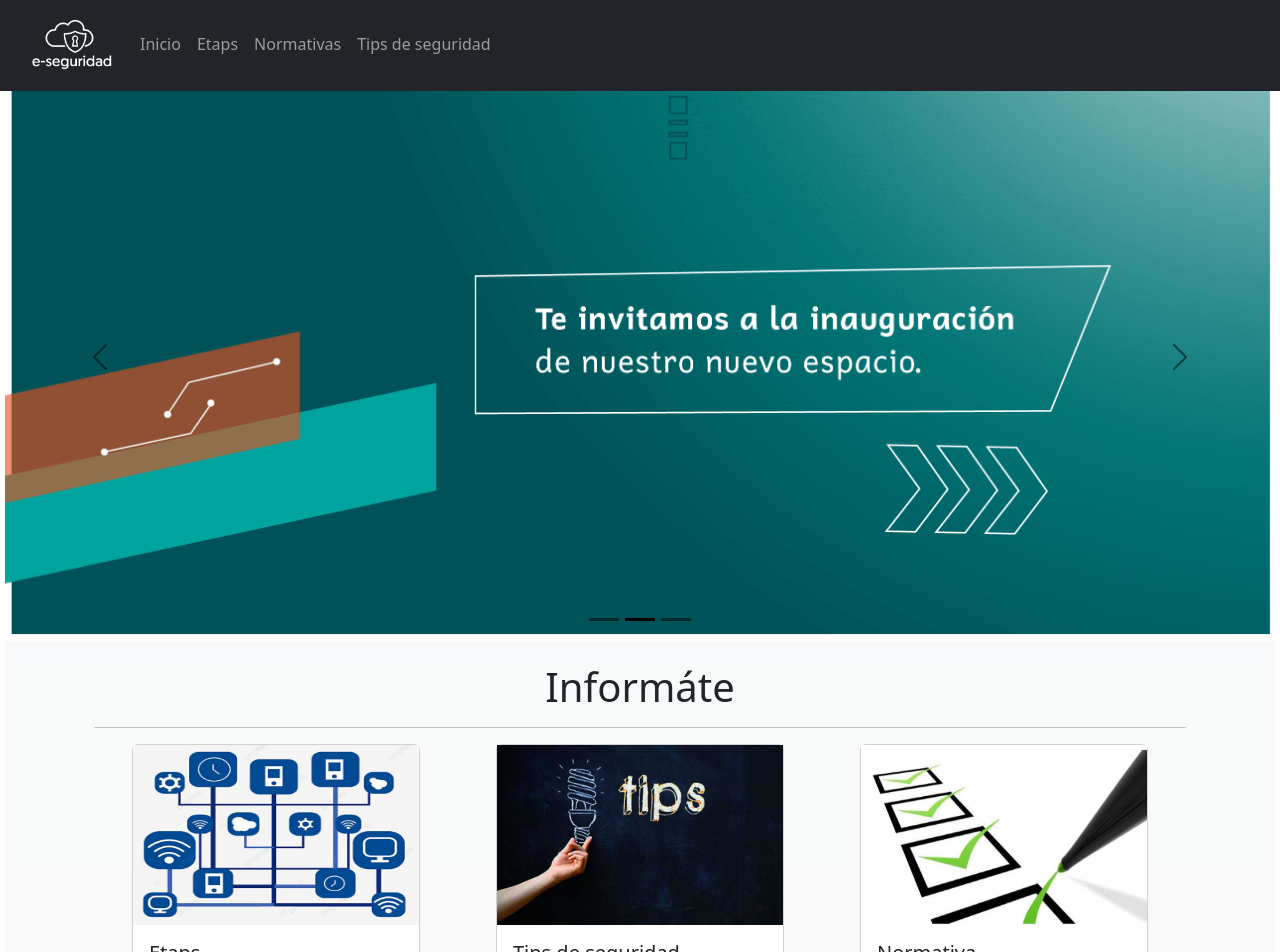
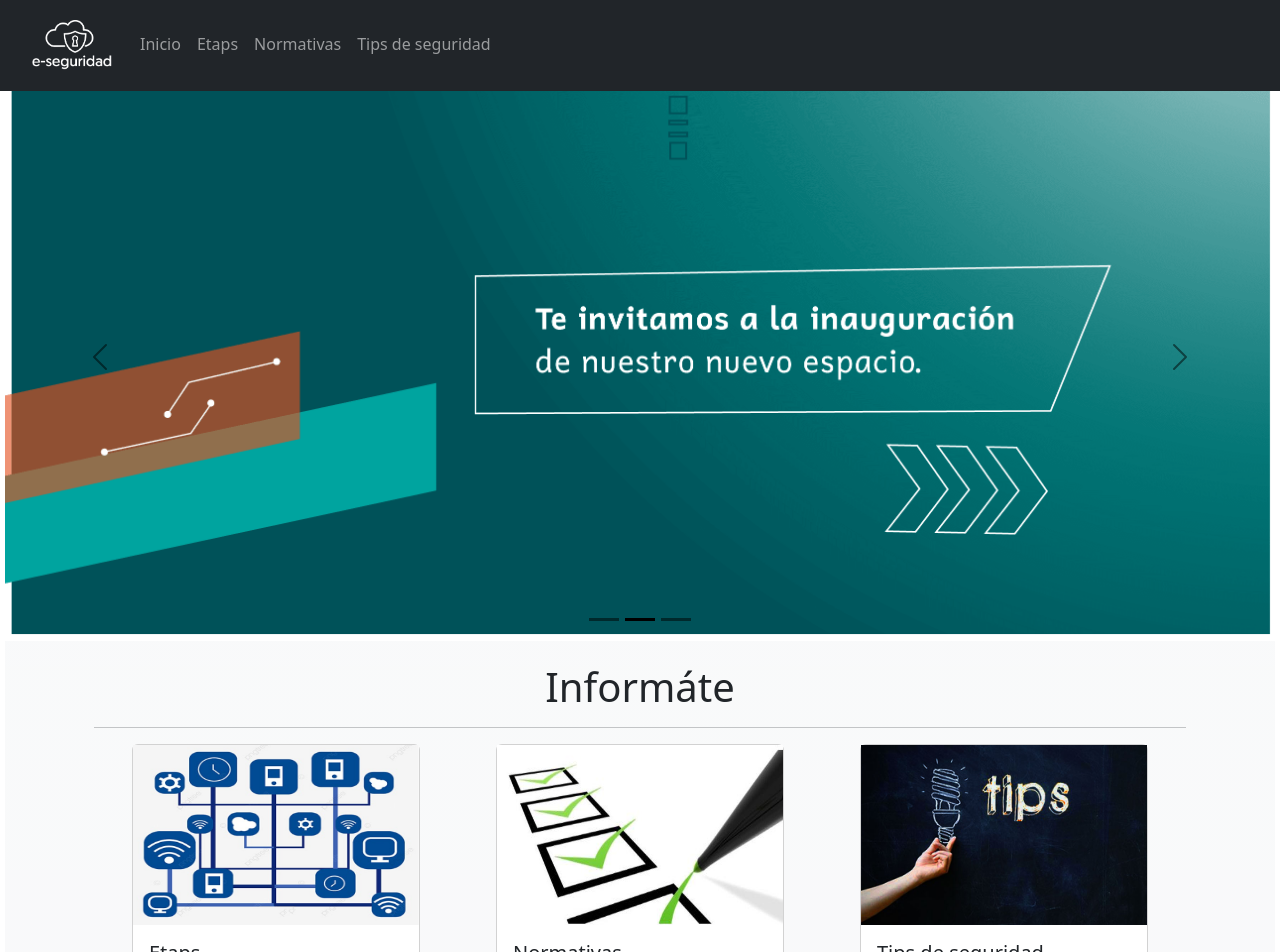
Before and after one commit to hernanr9317/sampleFrontendNextJs, a Next.js app: page / in a window 1280 px wide. Shown: the top 952 px of the page. Built offline with nearby package versions, Linux system fonts and the light colour scheme; no server answers.

Commit message:
fix link normativas

```diff
--- a/components/Info/index.jsx
+++ b/components/Info/index.jsx
@@ -18,16 +18,16 @@ export const Info = () => {
             link="/etaps"
           />
           <InfoCol
+            title="Normativas"
+            text="Enterate de las normas, leyes y decretos vigentes"
+            src={normativa}
+            link="/normativas"
+          />
+          <InfoCol
             title="Tips de seguridad"
             text="Tips para mantener la seguridad informática"
             src={tips}
             link="/tips"
-          />
-          <InfoCol
-            title="Normativa"
-            text="Enterate de las normas, leyes y decretos vigentes"
-            src={normativa}
-            link="/normativa"
           />
         </Row>
       </Container>
--- a/components/Normativa/styles.scss
+++ b/components/Normativa/styles.scss
@@ -1,13 +1,14 @@
 
 .Normativa {
+
 
     .NormTh {
         color: white;
         background: linear-gradient(90deg, rgba(2,68,102,1) 0%, rgba(8,54,77,1) 100%);
+    }
 
-        &.download{
-            text-align: center;
-        }
+    .download{
+        text-align: center;
     }
 
 
```
Also changed, not shown: components/Normativa/Table.jsx (+4 -4 lines).
